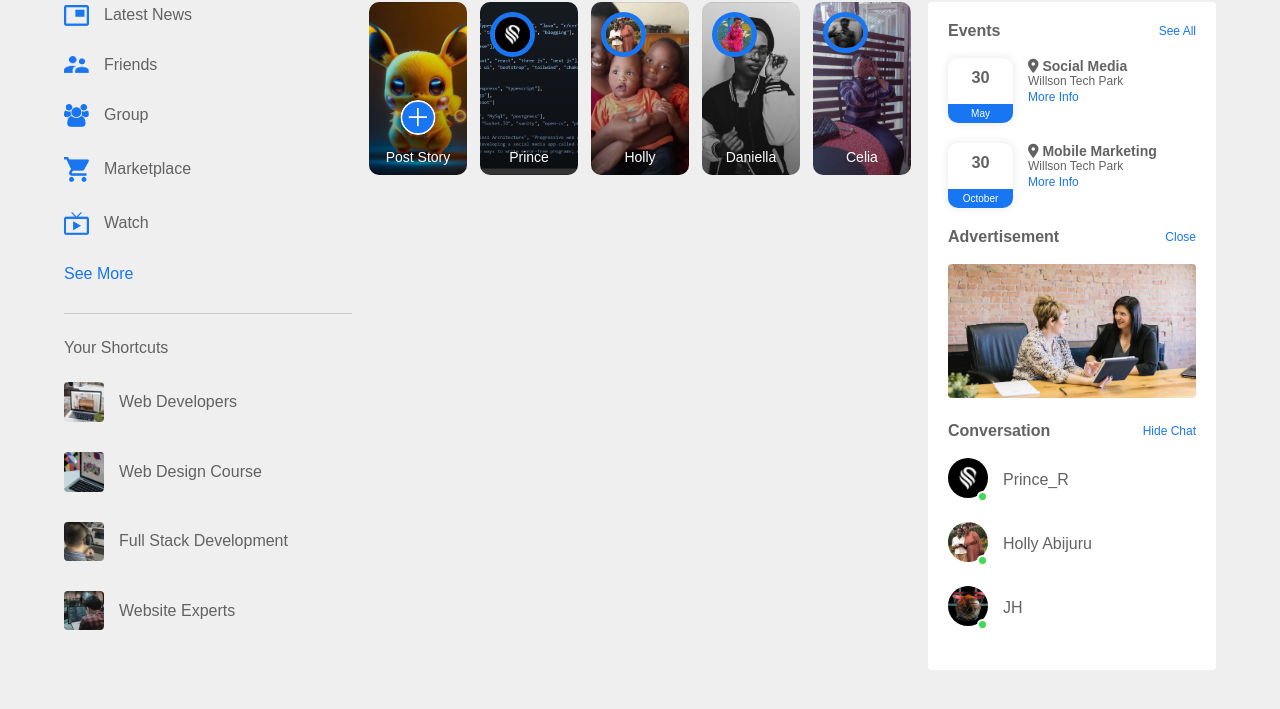
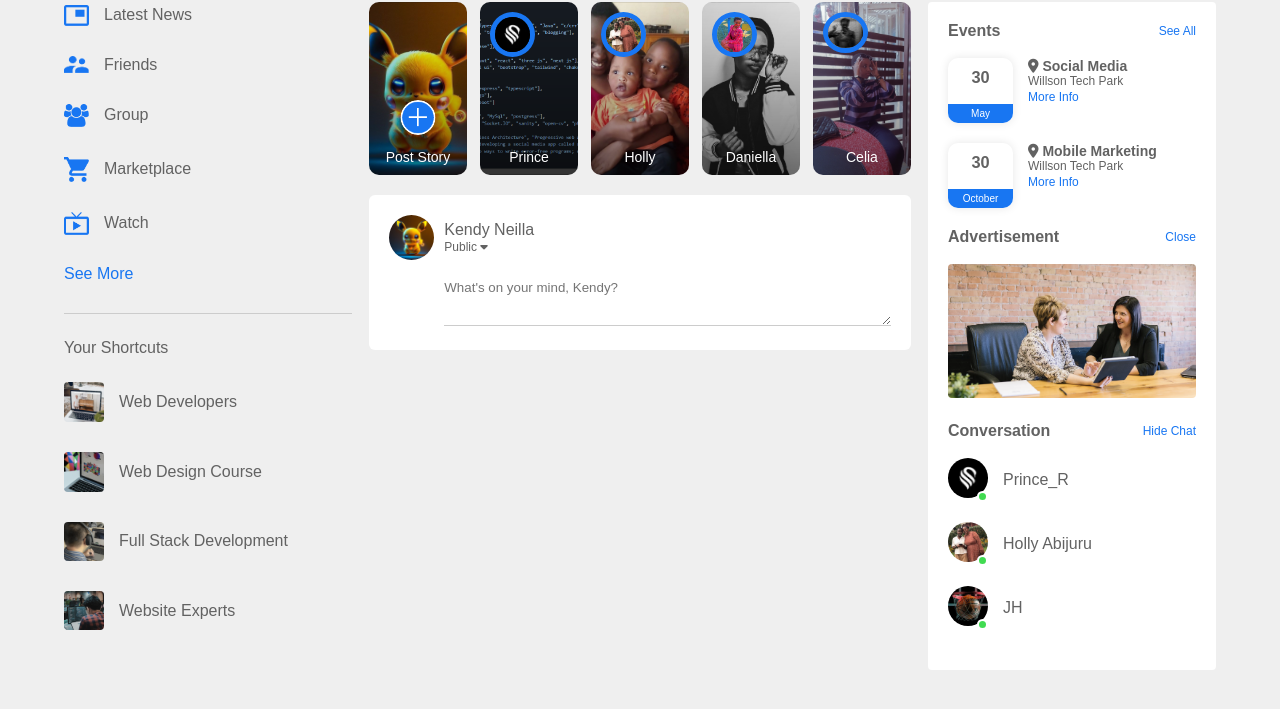
Before and after one commit to kendy112/Fly_Connect, a plain HTML site: page index.html in a window 1280 px wide. Shown: the part 65-774 px from the top of the page. Drawn offline with Linux system fonts and the light colour scheme.

Commit message:
Some changes related to post container were made

```diff
--- a/index.html
+++ b/index.html
@@ -75,6 +75,20 @@
                     <p>Celia</p>
                 </div>
             </div>
+
+            <div class="write-post-container">
+                <div class="user-profile">
+                    <img src="Images/profile-pic.jpeg">
+                    <div>
+                        <p>Kendy Neilla</p>
+                        <small>Public <i class="fa-solid fa-caret-down"></i></small>
+                    </div>
+                </div>
+
+                <div class="post-input-container">
+                    <textarea rows="3" placeholder="What's on your mind, Kendy?"></textarea>
+                </div>
+            </div>
         </div>
     <!--------- right-sidebar -------->
         <div class="right-sidebar">
--- a/style.css
+++ b/style.css
@@ -295,3 +295,45 @@ nav{
     border: 0;
     width: 35px;
 }
+
+.write-post-container{
+    width: 100%;
+    background: #fff;
+    border-radius: 6px;
+    padding: 20px;
+    color: #626262;
+}
+
+.user-profile{
+    display: flex;
+    align-items: center;
+}
+
+.user-profile img{
+    width: 45px;
+    border-radius: 50%;
+    margin-right: 10px;
+}
+
+.user-profile p{
+    margin-bottom: -2px;
+    font-weight: 500;
+    color: #626262;
+}
+
+.user-profile small{
+    font-size: 12px;
+}
+
+.post-input-container{
+    padding-left: 55px;
+    padding-top: 20px;
+}
+
+.post-input-container textarea{
+    width: 100%;
+    border: 0;
+    outline: 0;
+    border-bottom: 1px solid #ccc;
+    background: transparent;
+}
```
